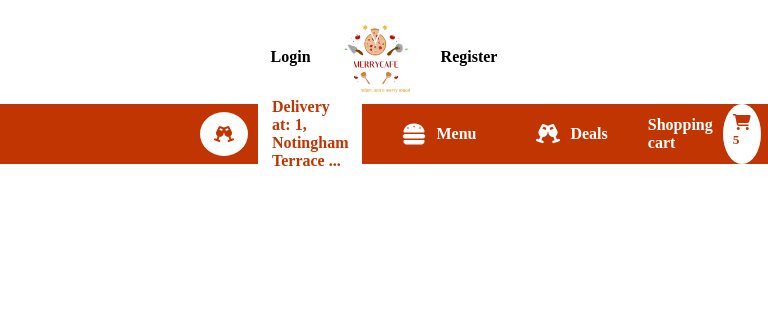
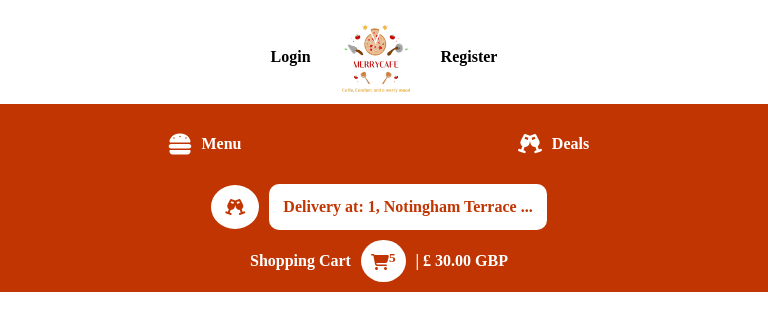
Before and after one commit to Bablobeto/MerryCafe-TLP, a plain HTML site: page index.html in a window 768 px wide. Drawn offline with Linux system fonts and the light colour scheme.

Commit message:
Update header responsiveness

```diff
--- a/assets/css/styles.css
+++ b/assets/css/styles.css
@@ -1,11 +1,11 @@
 /* Mobile styles */
-@import url('mobile/mobile-style.css');
+/* @import url('mobile/mobile-style.css'); */
 
 /* Tablet styles */
 @import url('tablet/tablet-style.css');
 
 /* Desktop styles */
-@import url('desktop/desktop-style.css');
+/* @import url('desktop/desktop-style.css'); */
 
 /* Base styles (applies to all devices unless overridden) */
 :root {
@@ -104,7 +104,7 @@ header>nav>ul>li:last-child:hover .top-header-icon-svg-register {
 /* Sub header styles */
 header>nav.bottom-header {
     width: 100%;
-    height: var(--sub-heading-height);
+    height: auto;
     padding: 0px 200px;
     background: var(--caret);
     align-content: center;
@@ -116,6 +116,7 @@ header>nav.bottom-header>ul {
     flex-direction: row;
     justify-content: space-evenly;
     align-content: center;
+    flex-wrap: nowrap;
 }
 
 header>nav.bottom-header>ul>li.last {
@@ -221,6 +222,9 @@ header>nav.bottom-header>ul>li.first div {
     background: var(--white);
     border-radius: 10px;
     padding: 14px;
+    overflow: hidden;
+    white-space: nowrap;
+    text-overflow: ellipsis;
 }
 
 /* Sub heading nav - Last */
--- a/assets/css/tablet/tablet-style.css
+++ b/assets/css/tablet/tablet-style.css
@@ -1,3 +1,156 @@
-@media (min-width: 768px) and (max-width: 1024px) {
+/* 425 - 768 */
+@media (min-width: 425px) and (max-width: 1024px) {
 
+    /* Sub header styles */
+    header>nav.bottom-header {
+        width: 100%;
+        height: auto;
+        padding: 10px 30px 10px 20px !important;
+        background: var(--caret);
+        align-content: center;
+    }
+
+    header>nav.bottom-header>ul {
+        width: 100%;
+        display: flex;
+        flex-direction: column !important;
+        justify-content: space-evenly;
+        align-content: center;
+        flex-wrap: nowrap;
+        gap: 10px;
+    }
+
+    /* Sub heading nav - Center */
+    header>nav.bottom-header>ul>li.center {
+        flex: 1;
+        order: 1;
+    }
+
+    header>nav.bottom-header>ul>li {
+        list-style-type: none;
+        color: var(--black);
+    }
+
+    header>nav.bottom-header>ul>li.center {
+        width: 100%;
+    }
+
+    header>nav.bottom-header>ul>li.center>nav>ul {
+        display: flex;
+        list-style: none;
+        justify-content: center;
+        align-items: center;
+        padding: 0 20px;
+        margin: 0;
+        gap: 20px;
+        min-height: var(--sub-heading-height);
+    }
+
+    header>nav.bottom-header>ul>li.center>nav>ul>li {
+        width: 100%;
+        display: flex;
+        gap: 10px;
+        justify-content: center;
+        align-items: center;
+        color: var(--white);
+        height: var(--sub-heading-height);
+        padding: 0px 20px;
+
+    }
+
+    header>nav.bottom-header>ul>li.center>nav>ul>li:hover {
+        background: var(--white);
+    }
+
+    header>nav.bottom-header>ul>li.center>nav>ul>li:hover span {
+        color: var(--caret);
+    }
+
+    header>nav.bottom-header>ul>li.center>nav>ul>li:first-child .menu-icon-svg,
+    header>nav.bottom-header>ul>li.center>nav>ul>li:last-child .deals-icon-svg {
+        width: var(--icon-size);
+    }
+
+    header>nav.bottom-header>ul>li.center>nav>ul>li:first-child .menu-icon-svg,
+    header>nav.bottom-header>ul>li.center>nav>ul>li:last-child .deals-icon-svg,
+    header>nav.bottom-header>ul>li.center>nav>ul>li:first-child span,
+    header>nav.bottom-header>ul>li.center>nav>ul>li:last-child span {
+        fill: var(--white);
+        /* for svg */
+        color: var(--white)
+            /* for span text */
+        ;
+        display: inline-flex;
+        opacity: 1;
+        transition: opacity 0.6s ease, transform 0.6s ease;
+    }
+
+    header>nav.bottom-header>ul>li>nav>ul>li:first-child:hover .menu-icon-svg,
+    header>nav.bottom-header>ul>li>nav>ul>li:last-child:hover .deals-icon-svg {
+        opacity: 1;
+        transform: translateX(48px);
+        fill: var(--caret);
+    }
+
+    header>nav.bottom-header>ul>li>nav>ul>li:first-child:hover span,
+    header>nav.bottom-header>ul>li>nav>ul>li:last-child:hover span {
+        opacity: 1;
+        transform: translateX(-36px);
+        color: var(--caret);
+    }
+
+    /* Sub heading nav - First */
+    header>nav.bottom-header>ul>li.first {
+        order: 2;
+        flex: 2;
+        flex-direction: row;
+        display: flex;
+        gap: 10px;
+        height: var(--sub-heading-height);
+    }
+
+    header>nav.bottom-header>ul>li.first i {
+        color: var(--caret);
+        background: var(--white);
+        border-radius: 100%;
+        padding: 14px;
+    }
+
+    header>nav.bottom-header>ul>li.first div {
+        color: var(--caret);
+        background: var(--white);
+        border-radius: 10px;
+        padding: 14px;
+        overflow: hidden;
+        white-space: nowrap;
+        text-overflow: ellipsis;
+    }
+
+    /* Sub heading nav - Last */
+    header>nav.bottom-header>ul>li.last {
+        flex: 2;
+        order: 3;
+        flex-direction: row;
+        display: flex;
+        gap: 10px;
+        height: var(--sub-heading-height);
+        justify-content: flex-end;
+        align-items: center;
+    }
+
+    header>nav.bottom-header>ul>li div.circle {
+        color: var(--caret);
+        background: var(--white);
+        border-radius: 100%;
+        padding: 10px;
+    }
+
+    header>nav.bottom-header>ul>li div.circle i,
+    header>nav.bottom-header>ul>li div.circle sup {
+        color: var(--caret);
+    }
+
+    header>nav.bottom-header>ul>li.last div {
+        color: var(--white);
+    }
 }
--- a/index.html
+++ b/index.html
@@ -62,10 +62,11 @@
                     </nav>
                 </li>
                 <li class="last">
-                    <div>Shopping cart</div>
+                    <div>Shopping Cart</div>
                     <div class="circle">
                         <i class="fa-solid fa-cart-shopping"></i><sup>5</sup>
                     </div>
+                    <div>| £ 30.00 GBP</div>
                 </li>
             </ul>
         </nav>
```
